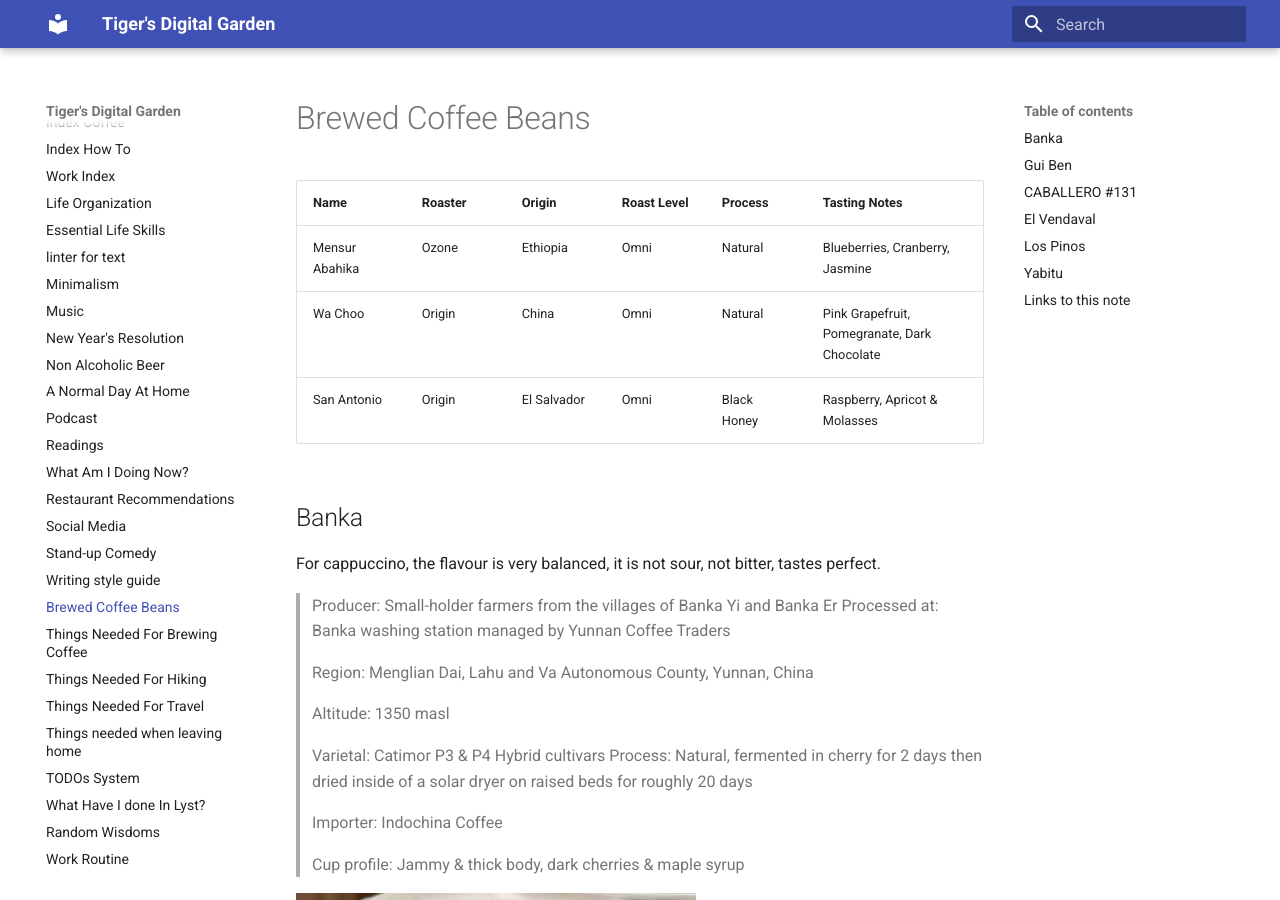
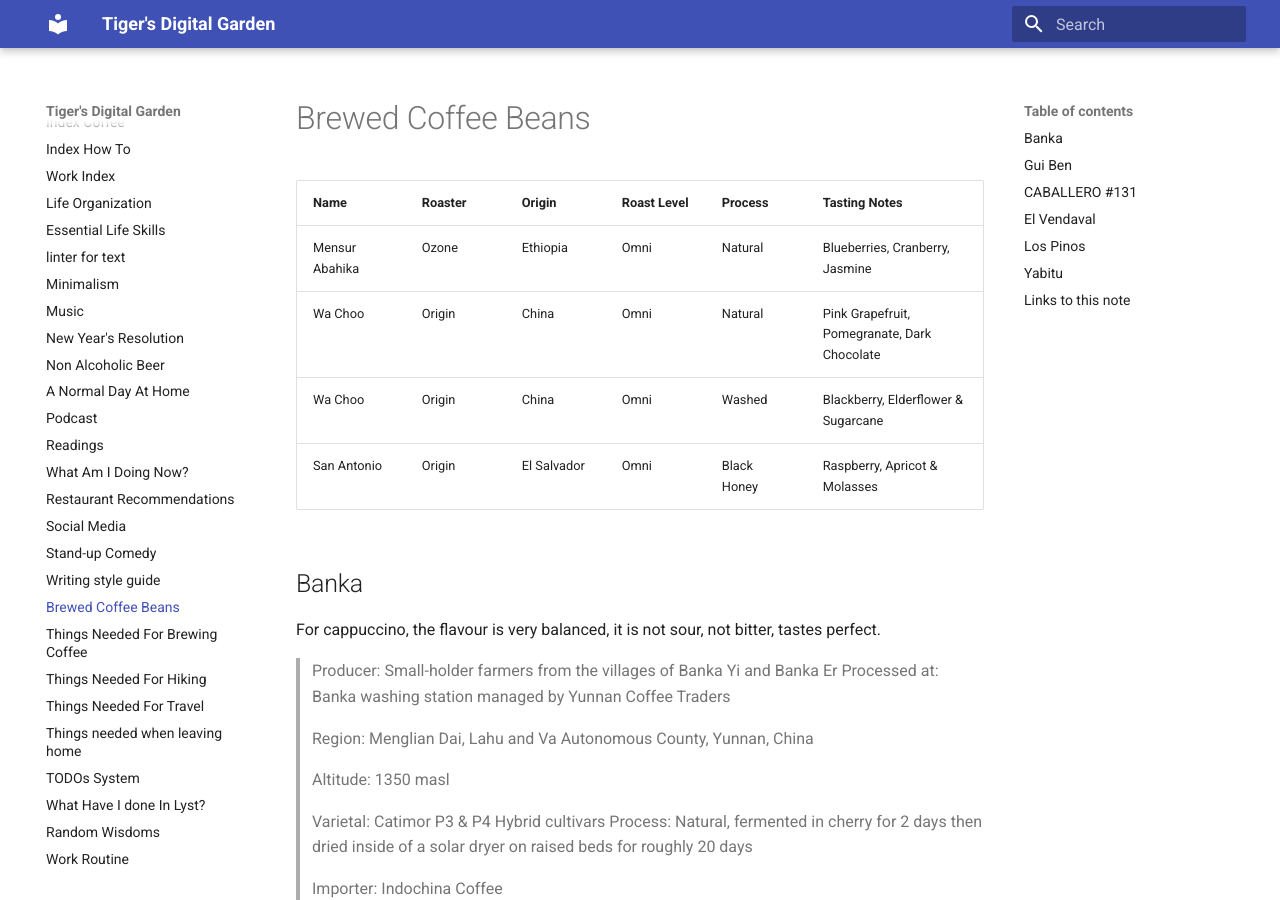
Before and after one commit to ynotstartups/notes, an MkDocs documentation site: the page built from notes/tasted-coffee-beans.md, in a window 1280 px wide and 900 px high. Built offline with MkDocs 1.6.1 and Material for MkDocs 9.7.7, drawn with Linux system fonts in a browser that asks for light colours.

Commit message:
add washed Wa Choo

```diff
--- a/notes/tasted-coffee-beans.md
+++ b/notes/tasted-coffee-beans.md
@@ -4,6 +4,7 @@
 | -------------- | ------- | ----------- | ----------- | ----------- | -------------------------------------------- |
 | Mensur Abahika | Ozone   | Ethiopia    | Omni        | Natural     | Blueberries, Cranberry, Jasmine              |
 | Wa Choo        | Origin  | China       | Omni        | Natural     | Pink Grapefruit, Pomegranate, Dark Chocolate |
+| Wa Choo        | Origin  | China       | Omni        | Washed      | Blackberry, Elderflower & Sugarcane          |
 | San Antonio    | Origin  | El Salvador | Omni        | Black Honey | Raspberry, Apricot & Molasses                |
 
 ## Banka
```
